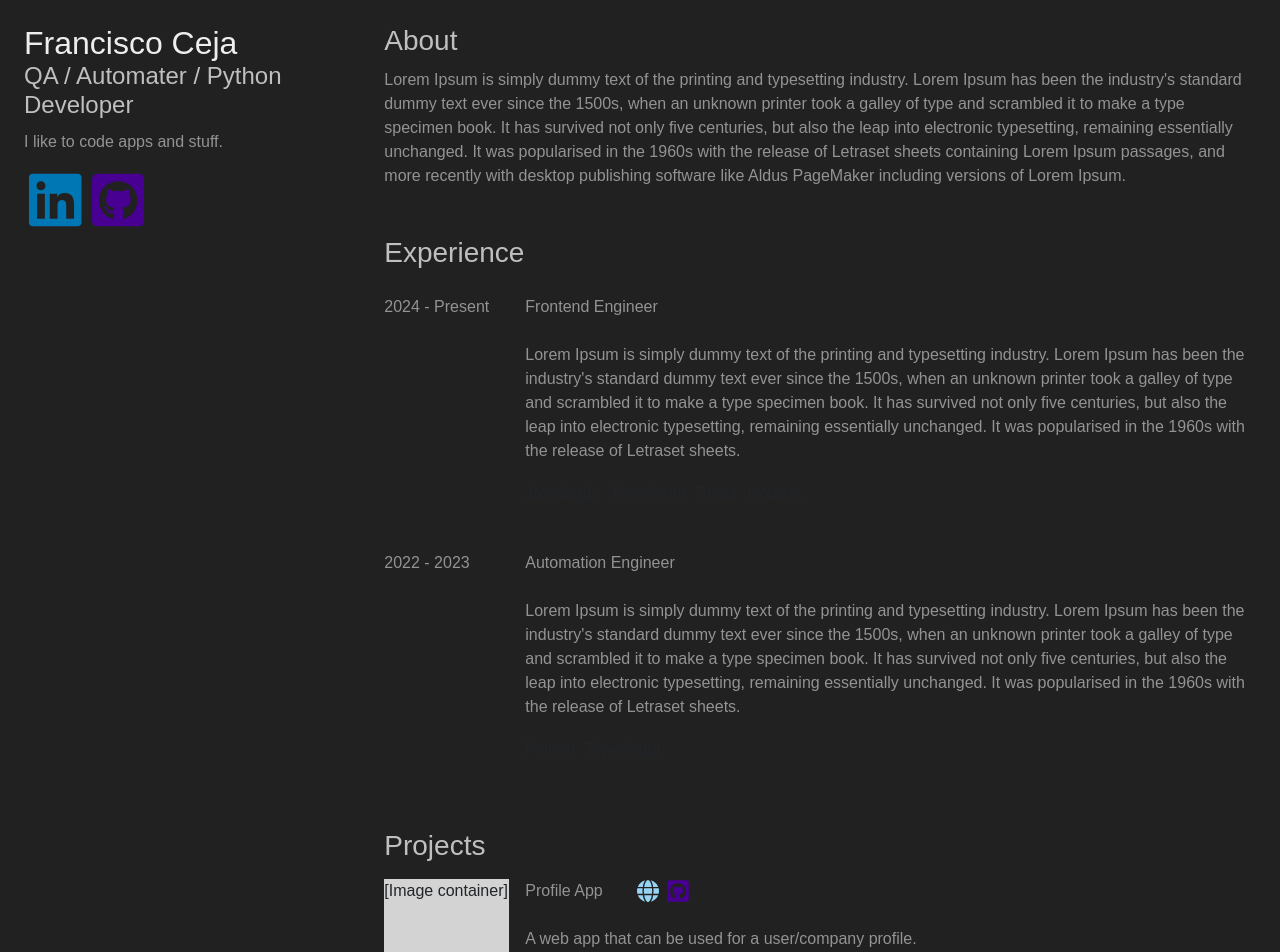
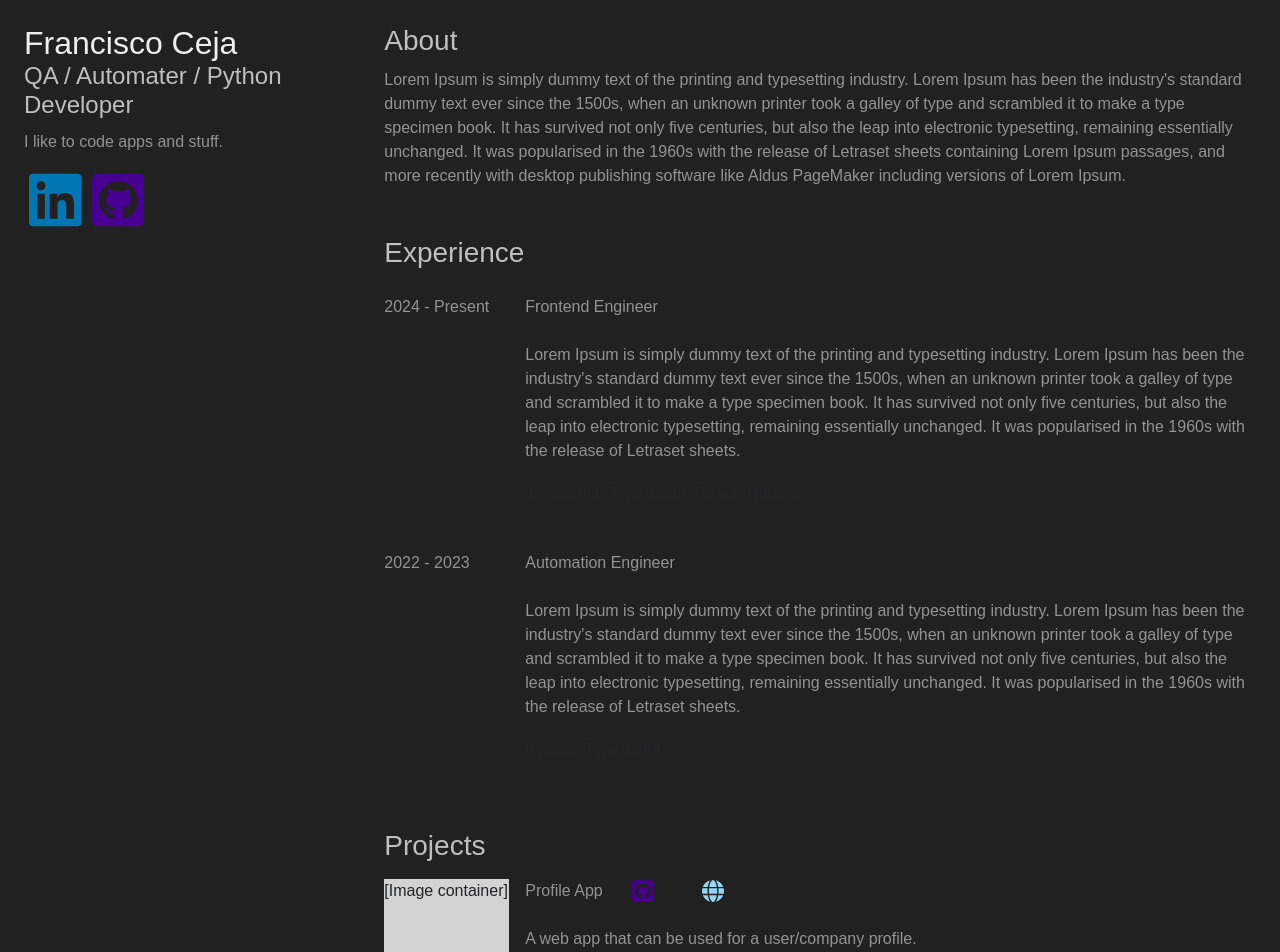
Before and after one commit to fceja/fceja.com_v2, a React (Vite) app: page / in a window 1280 px wide. Shown: the top 952 px of the page. Built offline with nearby package versions, Linux system fonts and the light colour scheme.

Commit message:
move map inside of proj link comp

```diff
--- a/src/scss/components/ProjectLinks.scss
+++ b/src/scss/components/ProjectLinks.scss
@@ -28,7 +28,7 @@
     width: 60px;
 }
 
-.projects-page-proj-webpage {
+.projects-page-proj-website {
     height: 100%;
     fill: $web-url-light-blue;
 }
--- a/src/ts/components/HomeProjects.tsx
+++ b/src/ts/components/HomeProjects.tsx
@@ -9,8 +9,10 @@ const projectData = [
         tags: [
             "TypeScript", "React JS", "Redux JS", "Bootstrap", "AWS:S3"
         ],
-        gitHubLink: "https://github.com/fceja/profile_app",
-        urlLink: "http://dev.client.profile-app.s3-website-us-west-1.amazonaws.com/"
+        links: [
+            { type: "github", url: "https://github.com/fceja/profile_app" },
+            { type: "website", url: "http://dev.client.profile-app.s3-website-us-west-1.amazonaws.com/" }
+        ]
     },
     {
         title: 'Profile App II',
@@ -18,8 +20,10 @@ const projectData = [
         tags: [
             "TypeScript II", "React JS II", "Redux JS II", "Bootstrap II", "AWS:S3 II"
         ],
-        gitHubLink: "https://github.com/fceja/profile_app",
-        urlLink: "http://dev.client.profile-app.s3-website-us-west-1.amazonaws.com/"
+        links: [
+            { type: "github", url: "https://github.com/fceja/profile_app" },
+            { type: "website", url: "http://dev.client.profile-app.s3-website-us-west-1.amazonaws.com/" }
+        ]
     }
 ]
 
@@ -36,7 +40,7 @@ const HomeProjects = () => {
                                     <div className="proj-title ">
                                         {elem.title}
                                     </div>
-                                    <ProjectLinks gitHubLink={elem.gitHubLink} urlLink={elem.urlLink} className={"home-page"} />
+                                    <ProjectLinks className={"projects-page"} linkData={elem.links} />
                                 </div>
                                 <p className="proj-p mt-4">{elem.paragraph}</p>
                                 <Tags className={"home-page"} tagData={elem.tags} parentIndex={i} />
--- a/src/ts/components/ProjectLinks.tsx
+++ b/src/ts/components/ProjectLinks.tsx
@@ -1,55 +1,46 @@
 import "@scss/components/ProjectLinks.scss";
+import { projectLinkSvgData } from "@content/ProjectContent"
+
+type linkDataT = {
+    type: string
+    url: string
+}
 
 export type ProjectLinksProps = {
-    gitHubLink: string;
-    urlLink: string | null;
     className: string | null;
+    linkData: linkDataT[]
 };
 
 const ProjectLinks = (props: ProjectLinksProps) => {
-    const { className, gitHubLink, urlLink } = props
+    const { className, linkData } = props
 
     return (
+        <>
+            {linkData.map((link) => {
+                const svgData = projectLinkSvgData[`${link.type}`]
+                return (
                     <div className={`${className}-proj-links d-flex align-items-center justify-content-around`}>
-            {urlLink && (
                         <a
-                    href={urlLink}
+                            href={link.url}
                             target="_blank"
-                    className={`${className}-proj-webpage d-flex`}
+                            className={`${className}-proj-${link.type} d-flex`}
                         >
                             {/* Font Awesome Free 6.4.2 by @fontawesome - https://fontawesome.com License - https://fontawesome.com/license (Commercial License) Copyright 2023 Fonticons, Inc.  */}
                             <svg
-                        xmlns="http://www.w3.org/2000/svg"
-                        viewBox="0 0 512 512"
-                        height="1em"
-                        className={`${className}-a-svg`}
-                    >
-                        <path d="M352 256c0 22.2-1.2 43.6-3.3 64H163.3c-2.2-20.4-3.3-41.8-3.3-64s1.2-43.6 3.3-64H348.7c2.2 20.4 3.3 41.8 3.3 64zm28.8-64H503.9c5.3 20.5 8.1 41.9 8.1 64s-2.8 43.5-8.1 64H380.8c2.1-20.6 3.2-42 3.2-64s-1.1-43.4-3.2-64zm112.6-32H376.7c-10-63.9-29.8-117.4-55.3-151.6c78.3 20.7 142 77.5 171.9 151.6zm-149.1 0H167.7c6.1-36.4 15.5-68.6 27-94.7c10.5-23.6 22.2-40.7 33.5-51.5C239.4 3.2 248.7 0 256 0s16.6 3.2 27.8 13.8c11.3 10.8 23 27.9 33.5 51.5c11.6 26 20.9 58.2 27 94.7zm-209 0H18.6C48.6 85.9 112.2 29.1 190.6 8.4C165.1 42.6 145.3 96.1 135.3 160zM8.1 192H131.2c-2.1 20.6-3.2 42-3.2 64s1.1 43.4 3.2 64H8.1C2.8 299.5 0 278.1 0 256s2.8-43.5 8.1-64zM194.7 446.6c-11.6-26-20.9-58.2-27-94.6H344.3c-6.1 36.4-15.5 68.6-27 94.6c-10.5 23.6-22.2 40.7-33.5 51.5C272.6 508.8 263.3 512 256 512s-16.6-3.2-27.8-13.8c-11.3-10.8-23-27.9-33.5-51.5zM135.3 352c10 63.9 29.8 117.4 55.3 151.6C112.2 482.9 48.6 426.1 18.6 352H135.3zm358.1 0c-30 74.1-93.6 130.9-171.9 151.6c25.5-34.2 45.2-87.7 55.3-151.6H493.4z" />
-                    </svg>
-                </a>
-            )
-            }
-            {
-                gitHubLink && (
-                    <a
-                        href={gitHubLink}
-                        target="_blank"
-                        className={`${className}-proj-github d-flex`}
-                    >
-                        {/* Font Awesome Free 6.4.2 by @fontawesome - https://fontawesome.com License - https://fontawesome.com/license (Commercial License) Copyright 2023 Fonticons, Inc.  */}
-                        <svg
-                            xmlns="http://www.w3.org/2000/svg"
-                            viewBox="-4 29 457 457"
-                            height="1em"
+                                xmlns={svgData.xmlns}
+                                viewBox={svgData.viewBox}
+                                height={svgData.height}
                                 className={`${className}-a-svg`}
                             >
                                 <path
-                                d="M400 32H48C21.5 32 0 53.5 0 80v352c0 26.5 21.5 48 48 48h352c26.5 0 48-21.5 48-48V80c0-26.5-21.5-48-48-48zM277.3 415.7c-8.4 1.5-11.5-3.7-11.5-8 0-5.4.2-33 .2-55.3 0-15.6-5.2-25.5-11.3-30.7 37-4.1 76-9.2 76-73.1 0-18.2-6.5-27.3-17.1-39 1.7-4.3 7.4-22-1.7-45-13.9-4.3-45.7 17.9-45.7 17.9-13.2-3.7-27.5-5.6-41.6-5.6-14.1 0-28.4 1.9-41.6 5.6 0 0-31.8-22.2-45.7-17.9-9.1 22.9-3.5 40.6-1.7 45-10.6 11.7-15.6 20.8-15.6 39 0 63.6 37.3 69 74.3 73.1-4.8 4.3-9.1 11.7-10.6 22.3-9.5 4.3-33.8 11.7-48.3-13.9-9.1-15.8-25.5-17.1-25.5-17.1-16.2-.2-1.1 10.2-1.1 10.2 10.8 5 18.4 24.2 18.4 24.2 9.7 29.7 56.1 19.7 56.1 19.7 0 13.9.2 36.5.2 40.6 0 4.3-3 9.5-11.5 8-66-22.1-112.2-84.9-112.2-158.3 0-91.8 70.2-161.5 162-161.5S388 165.6 388 257.4c.1 73.4-44.7 136.3-110.7 158.3zm-98.1-61.1c-1.9.4-3.7-.4-3.9-1.7-.2-1.5 1.1-2.8 3-3.2 1.9-.2 3.7.6 3.9 1.9.3 1.3-1 2.6-3 3zm-9.5-.9c0 1.3-1.5 2.4-3.5 2.4-2.2.2-3.7-.9-3.7-2.4 0-1.3 1.5-2.4 3.5-2.4 1.9-.2 3.7.9 3.7 2.4zm-13.7-1.1c-.4 1.3-2.4 1.9-4.1 1.3-1.9-.4-3.2-1.9-2.8-3.2.4-1.3 2.4-1.9 4.1-1.5 2 .6 3.3 2.1 2.8 3.4zm-12.3-5.4c-.9 1.1-2.8.9-4.3-.6-1.5-1.3-1.9-3.2-.9-4.1.9-1.1 2.8-.9 4.3.6 1.3 1.3 1.8 3.3.9 4.1zm-9.1-9.1c-.9.6-2.6 0-3.7-1.5s-1.1-3.2 0-3.9c1.1-.9 2.8-.2 3.7 1.3 1.1 1.5 1.1 3.3 0 4.1zm-6.5-9.7c-.9.9-2.4.4-3.5-.6-1.1-1.3-1.3-2.8-.4-3.5.9-.9 2.4-.4 3.5.6 1.1 1.3 1.3 2.8.4 3.5zm-6.7-7.4c-.4.9-1.7 1.1-2.8.4-1.3-.6-1.9-1.7-1.5-2.6.4-.6 1.5-.9 2.8-.4 1.3.7 1.9 1.8 1.5 2.6z" />
+                                    d={svgData.path} />
                             </svg>
                         </a>
+                    </ div >
+
                 )
-            }
-        </ div >
+            })}
+        </>
     )
 };
 
--- a/src/ts/pages/ProjectsPage.tsx
+++ b/src/ts/pages/ProjectsPage.tsx
@@ -9,24 +9,26 @@ const projectData = [
         year: "2023",
         name: "Emerson Collective",
         tags: ["JavaScript", "HTML", "React Native", "Next.js", "TypeScript", "JavaScript", "HTML", "React Native", "Next.js", "TypeScript"],
-        link: "www.facebook.com",
-        gitHubLink: "https://github.com/fceja/profile_app",
-        urlLink: "http://dev.client.profile-app.s3-website-us-west-1.amazonaws.com/"
+        links: [
+            { type: "github", url: "https://github.com/fceja/profile_app" },
+            { type: "website", url: "http://dev.client.profile-app.s3-website-us-west-1.amazonaws.com/" }
+        ]
     },
     {
         year: "2023",
         name: "Emerson Collective II",
         tags: ["JavaScript", "HTML", "React Native", "Next.js", "TypeScript", "JavaScript", "HTML", "React Native", "Next.js", "TypeScript"],
-        link: "www.facebook.com",
-        gitHubLink: "https://github.com/fceja/profile_app",
+        links: [
+            { type: "github", url: "https://github.com/fceja/profile_app" },
+        ]
     },
     {
         year: "2023",
         name: "Emerson Collective III",
         tags: ["JavaScript", "HTML", "React Native", "Next.js", "TypeScript", "JavaScript", "HTML", "React Native", "Next.js", "TypeScript"],
-        link: "www.facebook.com",
-        gitHubLink: "https://github.com/fceja/profile_app",
-        urlLink: "http://dev.client.profile-app.s3-website-us-west-1.amazonaws.com/"
+        links: [
+            { type: "website", url: "http://dev.client.profile-app.s3-website-us-west-1.amazonaws.com/" }
+        ]
     }
 ]
 
@@ -57,7 +59,9 @@ const Projects = () => {
                                     <td className="t-row-proj">
                                         <span className="hover-text d-flex flex-start">
                                             {elem.name}
-                                            <ProjectLinks gitHubLink={elem.gitHubLink} urlLink={elem.urlLink} className={"projects-page"} />
+                                            <span className="md:d-none lg:d-none">
+                                                <ProjectLinks className={"projects-page"} linkData={elem.links} />
+                                            </span>
                                         </span>
                                     </td>
                                     <td className="t-row-built sm:d-none md:d-none">
@@ -65,9 +69,15 @@ const Projects = () => {
                                             className={"projects-page"} tagData={elem.tags} parentIndex={i} />
                                     </td>
                                     <td className="t-row-link sm:d-none">
-                                        <span className="hover-text">
-                                            {elem.link}
-                                        </span>
+                                        <ProjectLinks className={"projects-page"} linkData={elem.links} />
+                                        <>
+                                            {elem.links.map((linkData) => {
+                                                return <div className="hover-text">
+                                                    {linkData.url}
+                                                </div>
+                                            })
+                                            }
+                                        </>
                                     </td>
                                 </tr>
                             )
```
Lines whose indentation alone changed are shown as unchanged.
